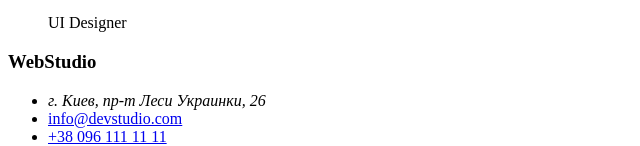
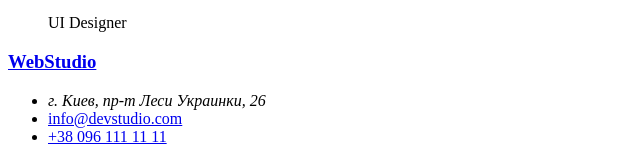
Before and after one commit to ElbrusYusupov/goit-markup-hw-01, a plain HTML site: page index.html in a window 1280 px wide. Shown: the part 3117-3263 px from the top of the page, without its empty margins (0-640 px from the left). Drawn offline with Linux system fonts and the light colour scheme.

Commit message:
Update index.html

```diff
--- a/index.html
+++ b/index.html
@@ -111,7 +111,9 @@
     <!-- /Main content -->
 
     <footer>
-        <h3>WebStudio</h3>
+        <h3>
+            <a href="#">WebStudio</a>
+        </h3>
             <ul>
                 <li>
                     <address>г. Киев, пр-т Леси Украинки, 26</address>
```
